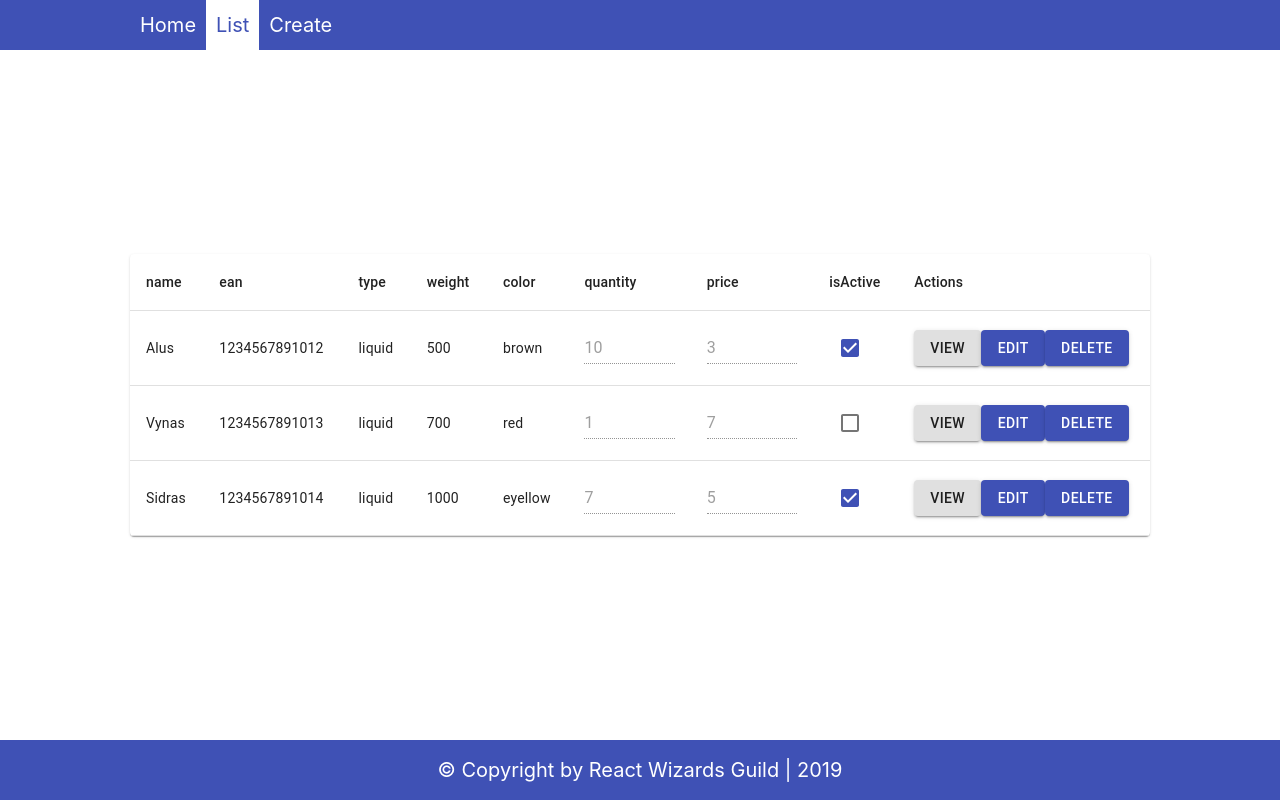
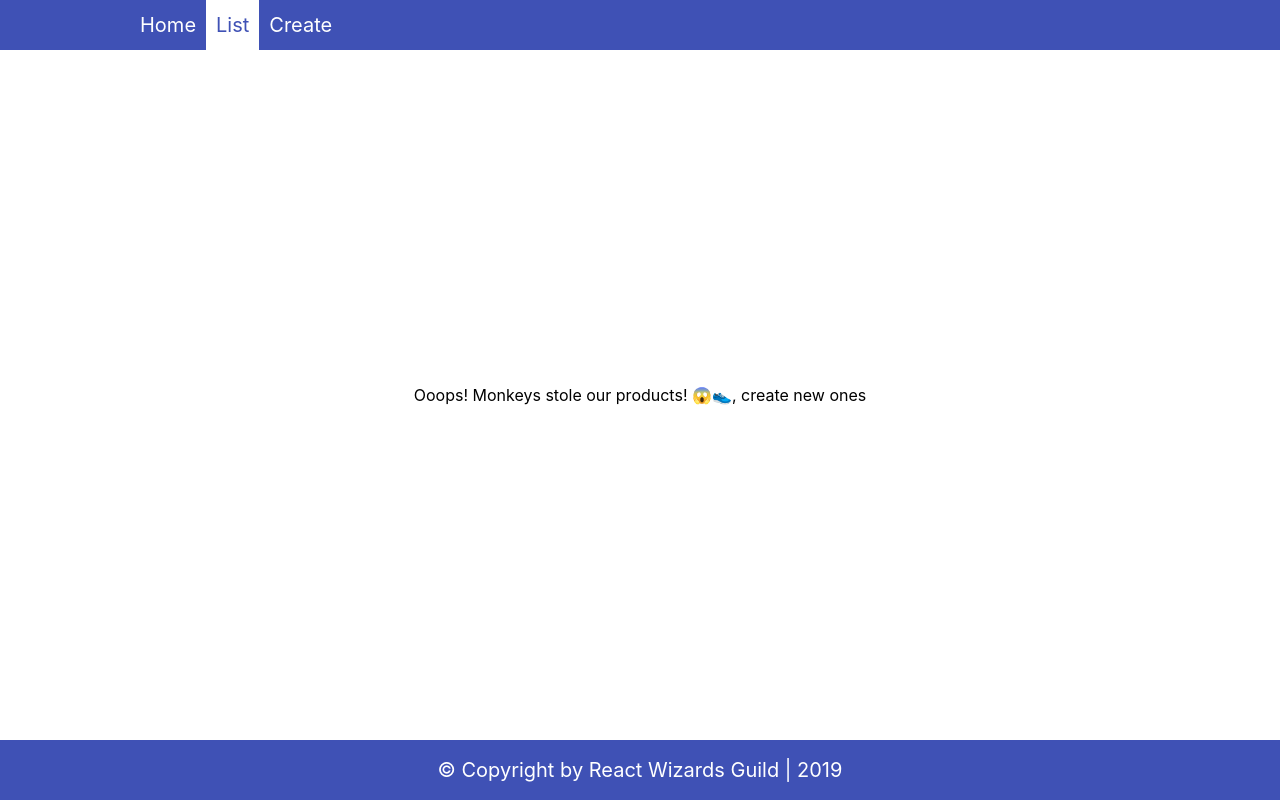
Before and after one commit to Noldor5150/storage-manager, a React (Create React App) app: page /products in a window 1280 px wide. Built offline with nearby package versions, Linux system fonts and the light colour scheme.

Commit message:
repairing subroutes, adding local storage

```diff
--- a/src/app/components/ProductsListHead/index.js
+++ b/src/app/components/ProductsListHead/index.js
@@ -2,19 +2,24 @@ import React from "react";
 import "./index.scss";
 import { TableCell, TableHead, TableRow } from "@material-ui/core";
 
-function ProductsListHead({ keys }) {
-  const [first, , third, fourth, fifth, sixth, seventh, eigth, ninth] = keys;
-  return (
+function ProductsListHead({ products }) {
+  return products.length === 0 ? (
     <TableHead>
       <TableRow>
-        <TableCell>{first}</TableCell>
-        <TableCell align="justify">{third}</TableCell>
-        <TableCell align="justify">{fourth}</TableCell>
-        <TableCell align="justify">{fifth}</TableCell>
-        <TableCell align="justify">{sixth}</TableCell>
-        <TableCell align="justify">{eigth}</TableCell>
-        <TableCell align="justify">{ninth}</TableCell>
-        <TableCell align="justify">{seventh}</TableCell>
+        <TableCell>You deleted all your products, create new ones </TableCell>
+      </TableRow>
+    </TableHead>
+  ) : (
+    <TableHead>
+      <TableRow>
+        <TableCell align="justify">Name</TableCell>
+        <TableCell align="justify">EAN</TableCell>
+        <TableCell align="justify">Type</TableCell>
+        <TableCell align="justify">Weight</TableCell>
+        <TableCell align="justify">Color</TableCell>
+        <TableCell align="justify">Quantity</TableCell>
+        <TableCell align="justify">Price</TableCell>
+        <TableCell align="justify">Active</TableCell>
         <TableCell align="justify">Actions</TableCell>
       </TableRow>
     </TableHead>
--- a/src/app/index.js
+++ b/src/app/index.js
@@ -13,51 +13,65 @@ import { Layout } from "./components";
 class App extends React.Component {
   state = {
     products: [
-      {
-        name: "Alus",
-        id: "1",
-        ean: 1234567891012,
-        type: "liquid",
-        weight: 500,
-        color: "brown",
-        isActive: true,
-        quantity: 10,
-        price: 3,
-        isEdit: false,
-        priceHistory: [3],
-        quantityHistory: [10]
-      },
-      {
-        name: "Vynas",
-        id: "2",
-        ean: 1234567891013,
-        type: "liquid",
-        weight: 700,
-        color: "red",
-        isActive: false,
-        quantity: 1,
-        price: 7,
-        isEdit: false,
-        priceHistory: [7],
-        quantityHistory: [1]
-      },
-      {
-        name: "Sidras",
-        id: "3",
-        ean: 1234567891014,
-        type: "liquid",
-        weight: 1000,
-        color: "eyellow",
-        isActive: true,
-        quantity: 7,
-        price: 5,
-        isEdit: false,
-        priceHistory: [5],
-        quantityHistory: [7]
-      }
+      // {
+      //   name: "Alus",
+      //   id: "1",
+      //   ean: 1234567891012,
+      //   type: "liquid",
+      //   weight: 500,
+      //   color: "brown",
+      //   isActive: true,
+      //   quantity: 10,
+      //   price: 3,
+      //   isEdit: false,
+      //   priceHistory: [3],
+      //   quantityHistory: [10]
+      // },
+      // {
+      //   name: "Vynas",
+      //   id: "2",
+      //   ean: 1234567891013,
+      //   type: "liquid",
+      //   weight: 700,
+      //   color: "red",
+      //   isActive: false,
+      //   quantity: 1,
+      //   price: 7,
+      //   isEdit: false,
+      //   priceHistory: [7],
+      //   quantityHistory: [1]
+      // },
+      // {
+      //   name: "Sidras",
+      //   id: "3",
+      //   ean: 1234567891014,
+      //   type: "liquid",
+      //   weight: 1000,
+      //   color: "eyellow",
+      //   isActive: true,
+      //   quantity: 7,
+      //   price: 5,
+      //   isEdit: false,
+      //   priceHistory: [5],
+      //   quantityHistory: [7]
+      // }
     ],
     error: null
   };
+  componentDidMount() {
+    const products = JSON.parse(localStorage.getItem("products"));
+    console.log(products);
+    console.log(this.state);
+    if (products) this.setState({ products: products });
+    else {
+      this.setState({
+        error: "Ooops! Monkeys stole our products! 😱👟, create new ones"
+      });
+    }
+  }
+  componentWillUpdate(nextProps, nextState) {
+    localStorage.setItem("products", JSON.stringify(nextState.products));
+  }
 
   toggleActive = id => {
     const { products } = this.state;
@@ -168,7 +182,7 @@ class App extends React.Component {
     const changedProducts = products;
     let newProduct = {};
     let IdError = error;
-    console.log(IdError);
+
     if (products.some(product => product.id === newId)) {
       IdError = "this Id is already in use";
       this.setState({ products: changedProducts, error: IdError });
@@ -186,7 +200,7 @@ class App extends React.Component {
       newProduct.priceHistory = [Number(newPrice)];
       newProduct.quantityHistory = [Number(newQuantity)];
       changedProducts.push(newProduct);
-      this.setState({ products: changedProducts });
+      this.setState({ products: changedProducts, error: null });
     }
   };
   render() {
@@ -220,7 +234,6 @@ class App extends React.Component {
 
             <Route
               path="/products/:id"
-              exact
               render={props => {
                 const { id } = props.match.params;
                 const product =
--- a/src/app/pages/ProductsList/index.js
+++ b/src/app/pages/ProductsList/index.js
@@ -21,7 +21,6 @@ function ProductsList({
   enableEdit,
   saveEditedFromList
 }) {
-  const keys = Object.keys(products[0]) || {};
   const [inputQuantity, setInputQuantity] = useState(null);
   const [inputPrice, setInputPrice] = useState(null);
 
@@ -38,7 +37,7 @@ function ProductsList({
   ) : (
     <Paper>
       <Table aria-label="simple table">
-        <ProductsListHead keys={keys} />
+        <ProductsListHead products={products} />
         <TableBody>
           {products.map(
             ({
@@ -61,7 +60,7 @@ function ProductsList({
                 <TableCell align="justify">{type}</TableCell>
                 <TableCell align="justify">{weight}</TableCell>
                 <TableCell align="justify">{color}</TableCell>
-                <TableCell align="justify" style={{ width: "12%" }}>
+                <TableCell align="justify" style={{ width: "8%" }}>
                   <TextField
                     type="number"
                     margin="none"
@@ -73,7 +72,7 @@ function ProductsList({
                     }}
                   />
                 </TableCell>
-                <TableCell align="justify" style={{ width: "12%" }}>
+                <TableCell align="justify" style={{ width: "8%" }}>
                   <TextField
                     type="number"
                     margin="none"
--- a/src/app/pages/SingleProduct/index.js
+++ b/src/app/pages/SingleProduct/index.js
@@ -9,12 +9,6 @@ import "./index.scss";
 import { ProductDetails, PriceHistory, QuantityHistory } from "./subpages";
 
 function SingleProduct(props) {
-  console.log(props.match.url);
-
-  // if (!product) {
-  //   return <Redirect to="/products" />;
-  // }
-
   return (
     <Router>
       <div className="SingleProduct">
@@ -25,9 +19,8 @@ function SingleProduct(props) {
               className="SingleProduct--header--navigation-item"
               to={`${props.match.url}/ProductDetails`}
             >
-              Product Details{" "}
+              Product Details
             </NavLink>
-
             <NavLink
               exact
               className="SingleProduct--header--navigation-item"
@@ -35,39 +28,34 @@ function SingleProduct(props) {
             >
               Price History
             </NavLink>
-
             <NavLink
               exact
               className="SingleProduct--header--navigation-item"
               to={`${props.match.url}/QuantityHistory`}
             >
-              Quantity History{" "}
+              Quantity History
             </NavLink>
           </nav>
         </header>
-
         <Switch>
           <Route
             path={`${props.match.path}/ProductDetails`}
             exact
-            render={() => <ProductDetails {...props} product={props.product} />}
+            render={() => <ProductDetails product={props.product} />}
           />
           <Route
             path={`${props.match.path}/PriceHistory`}
             exact
-            render={() => <PriceHistory {...props} product={props.product} />}
+            render={() => <PriceHistory product={props.product} />}
           />
           <Route
             path={`${props.match.path}/QuantityHistory`}
             exact
-            render={() => (
-              <QuantityHistory {...props} product={props.product} />
-            )}
+            render={() => <QuantityHistory product={props.product} />}
           />
         </Switch>
       </div>
     </Router>
   );
 }
-
 export default SingleProduct;
--- a/src/app/pages/SingleProduct/subpages/PriceHistory/index.js
+++ b/src/app/pages/SingleProduct/subpages/PriceHistory/index.js
@@ -1,9 +1,11 @@
 import React from "react";
 import Highcharts from "highcharts";
 import HighchartsReact from "highcharts-react-official";
+
 import "./index.scss";
 
 function PriceHistory({ product }) {
+  console.log(product);
   const options = {
     title: {
       text: product.name
--- a/src/app/pages/SingleProduct/subpages/ProductDetails/index.js
+++ b/src/app/pages/SingleProduct/subpages/ProductDetails/index.js
@@ -1,8 +1,7 @@
 import React from "react";
 import "./index.scss";
 
-function ProductDetails({ history, product }) {
-  console.log(history);
+function ProductDetails({ product }) {
   const {
     name,
     id,
```
